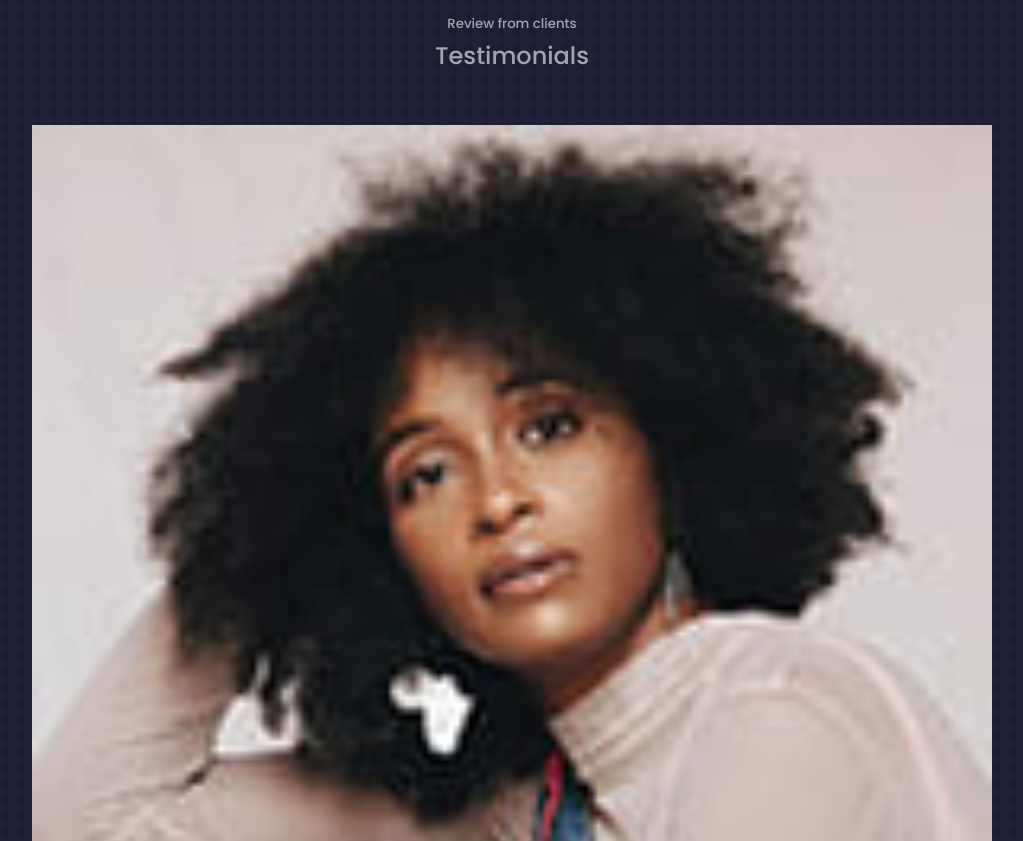
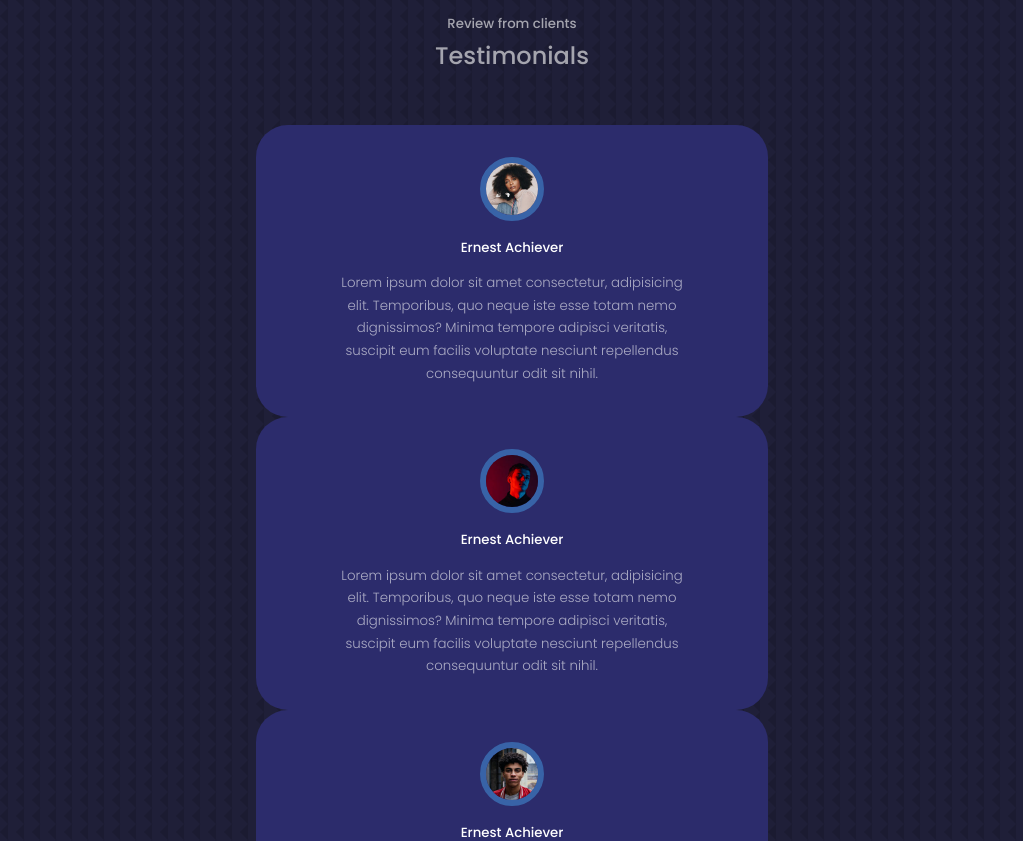
Before and after one commit to mervebilgin/PersonalWebsite, a React (Create React App) app: page / in a window 1280 px wide. Shown: the part 4440-5281 px from the top of the page, without its empty margins (128-1151 px from the left). Built offline with nearby package versions, Linux system fonts and the light colour scheme.

Commit message:
Create testimonials component css

```diff
--- a/src/components/testimonials/testimonials.css
+++ b/src/components/testimonials/testimonials.css
@@ -0,0 +1,28 @@
+.container.testimonials_container {
+    width: 40%;
+}
+
+.client_avatar {
+    width: 4rem;
+    aspect-ratio: 1/1;
+    overflow: hidden;
+    border-radius: 50%;
+    margin: 0 auto 1rem;
+    border: 0.4rem solid var(--color-primary-variant);
+}
+
+.testimonial {
+    background: var(--color-bg-variant);
+    text-align: center;
+    padding: 2rem;
+    border-radius: 2rem;
+    user-select: none;
+}
+
+.client_review {
+    color: var(--color-light);
+    font-weight: 300;
+    display: block;
+    width: 80%;
+    margin: 0.8rem auto 0;
+}
```
